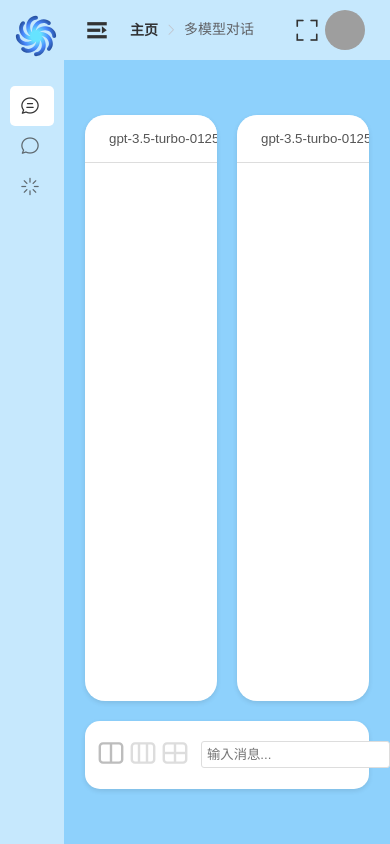
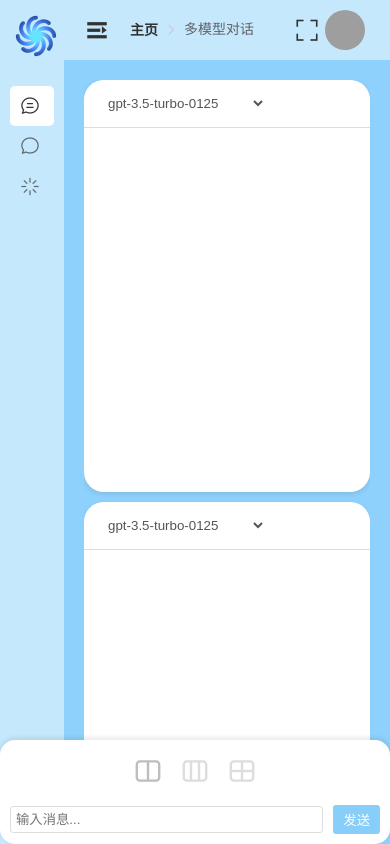
Before and after one commit to zhanghxiao/LLMSTALKS, a Vue app in the folder vue/: page /more-model in a window 390 px wide. Built offline with nearby package versions, Linux system fonts and the light colour scheme; grey boxes are pictures that could not be loaded.

Commit message:
Update MoreModelChat.vue
适配移动端UI

```diff
--- a/vue/src/views/manager/MoreModelChat.vue
+++ b/vue/src/views/manager/MoreModelChat.vue
@@ -1,7 +1,7 @@
 <template>
     <div class="container">
         <div class="main">
-            <div class="chat-windows" :class="'layout-' + layout" ref="chatWindows">
+            <div class="chat-windows" :class="['layout-' + layout, { 'mobile': isMobile }]" ref="chatWindows">
                 <div class="chat-window" v-for="(chatWindow, index) in chatWindows" :key="index">
                     <div class="chat-header">
                         <select v-model="chatWindow.selectedModel">
@@ -15,8 +15,8 @@
                     </div>
                 </div>
             </div>
-            <div class="input-container">
-                <div class="layout-buttons">
+            <div class="input-area">
+                <div class="mobile-layout-buttons" v-if="isMobile">
                     <button data-layout="2" :class="{ active: layout === 2 }" @click="setLayout(2)">
                         <svg width="20" height="20" viewBox="0 0 20 20" fill="none" xmlns="http://www.w3.org/2000/svg">
                             <rect x="3" y="4" width="14" height="12" rx="2" stroke="#BDBDBD" stroke-width="1.5"/>
@@ -38,8 +38,32 @@
                         </svg>
                     </button>
                 </div>
-                <input type="text" v-model="userInput" placeholder="输入消息..." @keypress.enter="sendMessage">
-                <button class="input-button" @click="sendMessage">发送</button>
+                <div class="input-container">
+                    <div class="layout-buttons" v-if="!isMobile">
+                        <button data-layout="2" :class="{ active: layout === 2 }" @click="setLayout(2)">
+                            <svg width="20" height="20" viewBox="0 0 20 20" fill="none" xmlns="http://www.w3.org/2000/svg">
+                                <rect x="3" y="4" width="14" height="12" rx="2" stroke="#BDBDBD" stroke-width="1.5"/>
+                                <line x1="10" y1="4" x2="10" y2="16" stroke="#BDBDBD" stroke-width="1.5"/>
+                            </svg>
+                        </button>
+                        <button data-layout="3" :class="{ active: layout === 3 }" @click="setLayout(3)">
+                            <svg width="20" height="20" viewBox="0 0 20 20" fill="none" xmlns="http://www.w3.org/2000/svg">
+                                <rect x="3" y="4" width="14" height="12" rx="2" stroke="#BDBDBD" stroke-width="1.5"/>
+                                <line x1="7.5" y1="4" x2="7.5" y2="16" stroke="#BDBDBD" stroke-width="1.5"/>
+                                <line x1="12.5" y1="4" x2="12.5" y2="16" stroke="#BDBDBD" stroke-width="1.5"/>
+                            </svg>
+                        </button>
+                        <button data-layout="4" :class="{ active: layout === 4 }" @click="setLayout(4)">
+                            <svg width="20" height="20" viewBox="0 0 20 20" fill="none" xmlns="http://www.w3.org/2000/svg">
+                                <rect x="3" y="4" width="14" height="12" rx="2" stroke="#BDBDBD" stroke-width="1.5"/>
+                                <line x1="10" y1="4" x2="10" y2="16" stroke="#BDBDBD" stroke-width="1.5"/>
+                                <line x1="3" y1="10" x2="17" y2="10" stroke="#BDBDBD" stroke-width="1.5"/>
+                            </svg>
+                        </button>
+                    </div>
+                    <input type="text" v-model="userInput" placeholder="输入消息..." @keypress.enter="sendMessage">
+                    <button class="input-button" @click="sendMessage">发送</button>
+                </div>
             </div>
         </div>
     </div>
@@ -56,7 +80,8 @@ export default {
                 { messages: [], selectedModel: 'gpt-3.5-turbo-0125' }
             ],
             models: this.getModelsFromEnv(),
-            layout: 2 // 默认布局为2列
+            layout: 2,
+            isMobile: false
         };
     },
     methods: {
@@ -128,48 +153,55 @@ export default {
                             if (line === 'data: [DONE]') return;
                             if (line.startsWith('data: ')) {
                                 const data = JSON.parse(line.slice(6));
-                                if (data.choices[0].delta && data.choices[0].delta.content) {
-                                    assistantMessage.content += data.choices[0].delta.content;
-                                    this.$forceUpdate();
+                                if (data.choices && data.choices.length > 0) {
+                                    const delta = data.choices[0].delta;
+                                    if (delta && delta.content) {
+                                        assistantMessage.content += delta.content;
+                                    }
                                 }
                             }
                         }
                     }
                 } catch (error) {
-                    console.error('Error:', error);
-                    assistantMessage.content = '对不起，我无法处理您的请求。';
+                    assistantMessage.content = `请求失败: ${error.message}`;
                 }
             };
 
-            // 同时发送所有请求
-            await Promise.all(this.chatWindows.map((chatWindow, index) => sendRequestToWindow(chatWindow, index)));
+            await Promise.all(this.chatWindows.map(sendRequestToWindow));
+
+            this.$nextTick(() => {
+                this.adjustChatWindowHeight();
+            });
+        },
+        handleResize() {
+            this.isMobile = window.innerWidth <= 768;
+            this.$nextTick(() => {
+                this.adjustChatWindowHeight();
+            });
         },
         adjustChatWindowHeight() {
-            const chatWindows = this.$refs.chatWindows;
-            if (chatWindows) {
-                const inputContainerHeight = this.$el.querySelector('.input-container').offsetHeight;
-                const chatWindowsOffsetTop = chatWindows.getBoundingClientRect().top;
-                const windowHeight = window.innerHeight;
-                chatWindows.style.height = `${windowHeight - chatWindowsOffsetTop - inputContainerHeight}px`;
-            }
-        },
+            const chatBodies = this.$refs.chatWindows.querySelectorAll('.chat-body');
+            chatBodies.forEach(chatBody => {
+                chatBody.scrollTop = chatBody.scrollHeight;
+            });
+        }
     },
     mounted() {
-        this.adjustChatWindowHeight();
-        window.addEventListener('resize', this.adjustChatWindowHeight);
+        window.addEventListener('resize', this.handleResize);
+        this.handleResize();
     },
     beforeDestroy() {
-        window.removeEventListener('resize', this.adjustChatWindowHeight);
+        window.removeEventListener('resize', this.handleResize);
     }
-}
+};
 </script>
-
 <style scoped>
 .container {
     display: flex;
     justify-content: center;
     align-items: center;
-    height: 100%;
+    height: 80vh;
+    overflow: hidden;
 }
 
 .main {
@@ -177,15 +209,19 @@ export default {
     max-width: 1200px;
     display: flex;
     flex-direction: column;
-    height: 80vh;
-    padding: 1px;
+    height: 100%;
 }
 
 .chat-windows {
     display: grid;
-    gap: 20px;
-    margin-bottom: 20px;
-    height: 100%;
+    gap: 10px;
+    flex-grow: 1;
+    overflow-y: auto;
+    margin-bottom: 10px; /* 调整间距 */
+}
+
+.chat-windows.mobile {
+    grid-template-columns: 1fr;
 }
 
 .layout-2 {
@@ -199,6 +235,12 @@ export default {
 .layout-4 {
     grid-template-columns: 1fr 1fr;
     grid-template-rows: 1fr 1fr;
+}
+
+.chat-windows.mobile.layout-2,
+.chat-windows.mobile.layout-3,
+.chat-windows.mobile.layout-4 {
+    grid-template-columns: 1fr;
 }
 
 .chat-window {
@@ -235,31 +277,49 @@ export default {
     color: #333;
 }
 
+.input-area {
+    background-color: #fff;
+    border-radius: 15px;
+    box-shadow: 0 -2px 5px rgba(0, 0, 0, 0.1);
+    padding: 10px;
+    margin-top: 10px; /* 可选，调整间距 */
+}
+
 .layout-buttons {
     display: flex;
-    margin-right: 0px;
+    margin-right: 10px;
 }
 
-.layout-buttons button {
+.mobile-layout-buttons {
+    display: flex;
+    justify-content: center;
+    margin-bottom: 10px;
+}
+
+.layout-buttons button,
+.mobile-layout-buttons button {
     background-color: #fff;
     border: none;
     border-radius: 5px;
     cursor: pointer;
-    padding: 0px 0px;
-    margin-right: 0px; /* 调整按钮之间的间距 */
+    padding: 5px;
+    margin-right: 5px;
     opacity: 0.5;
     transition: opacity 0.3s;
 }
 
-.layout-buttons button:last-child {
-    margin-right: 0; /* 确保最后一个按钮没有右边距 */
+.layout-buttons button:last-child,
+.mobile-layout-buttons button:last-child {
+    margin-right: 0;
 }
 
-.layout-buttons button.active {
+.layout-buttons button.active,
+.mobile-layout-buttons button.active {
     opacity: 1;
 }
 
-.layout-buttons button svg {
+.layout-buttons button svg,
+.mobile-layout-buttons button svg {
     width: 32px;
     height: 32px;
 }
@@ -268,10 +328,6 @@ export default {
     display: flex;
     align-items: center;
     justify-content: space-between;
-    background-color: #fff;
-    border-radius: 15px;
-    box-shadow: 0 2px 5px rgba(0, 0, 0, 0.1);
-    padding: 10px;
 }
 
 .input-container input {
@@ -279,11 +335,10 @@ export default {
     padding: 5px;
     border: 1px solid #ddd;
     border-radius: 3px;
-    margin-left: 10px;
+    margin-right: 10px;
 }
 
 .input-button {
-    margin-left: 10px;
     padding: 5px 10px;
     background-color: #87cefa;
     color: #fff;
@@ -325,4 +380,28 @@ export default {
     color: #000;
     border-bottom-left-radius: 4px;
 }
+
+@media (max-width: 768px) {
+    .container {
+        height: 100vh;
+    }
+
+    .main {
+        height: 100%;
+    }
+
+    .chat-windows {
+        height: calc(100% - 120px); /* 调整这个值以适应移动布局按钮和输入框的高度 */
+        margin-bottom: 10px; /* 调整间距 */
+    }
+
+    .input-area {
+        position: fixed;
+        bottom: 0;
+        left: 0;
+        right: 0;
+        background-color: #fff;
+        margin-top: 10px; /* 可选，调整间距 */
+    }
+}
 </style>
```
